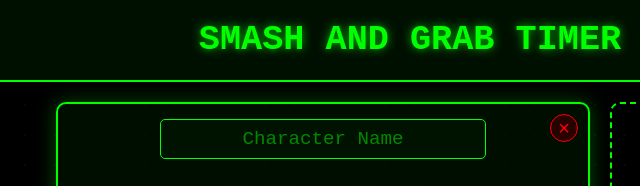
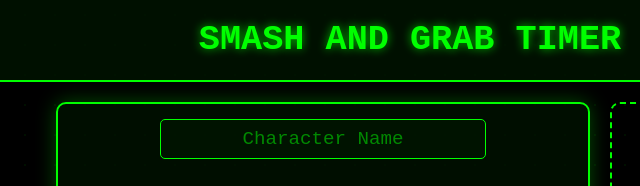
Before and after one commit to mcclard/smashtimer, a plain HTML site: page index.html in a window 1280 px wide. Shown: the top 186 px of the page, 230-870 px from the left. Drawn offline with Linux system fonts and the light colour scheme.

Commit message:
Update index.html

```diff
--- a/index.html
+++ b/index.html
@@ -14,10 +14,7 @@
     <div id="timers-container">
         <!-- Timer 1 -->
         <div class="timer-container" id="timer-1">
-            <div class="delete-btn-container">
-                <button class="delete-btn" onclick="deleteTimer(1)">×</button>
-            </div>
-
+            <!-- First timer doesn't have a delete button -->
             <div class="pc-name-container">
                 <input type="text" class="pc-name" placeholder="Character Name">
             </div>
```
